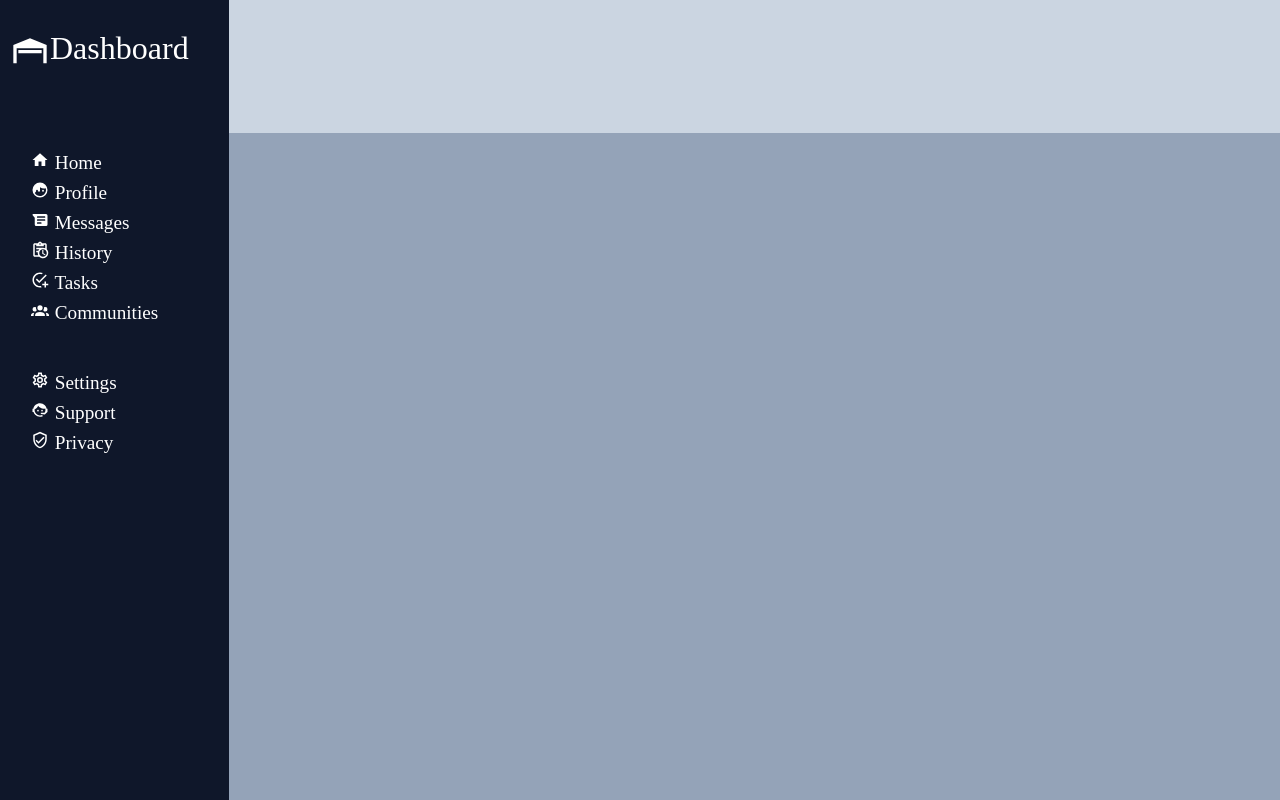
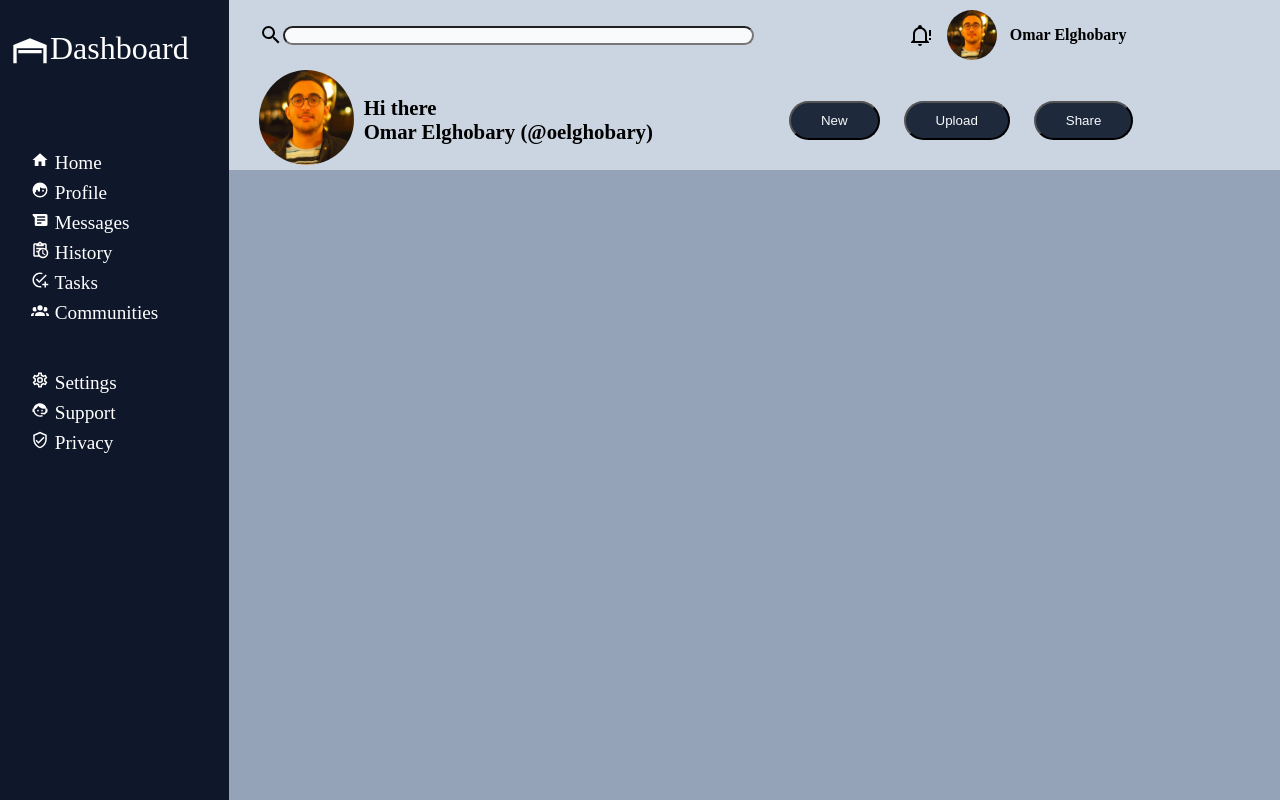
Before and after one commit to omarelghobary/admin-dashboard, a plain HTML site: page index.html in a window 1280 px wide. Drawn offline with Linux system fonts and the light colour scheme.

Commit message:
Add header components, search, profile info and buttons

```diff
--- a/index.html
+++ b/index.html
@@ -31,8 +31,29 @@
         </div>
 
         <div class="header">
+            <div class="search">
+                 <img src="svg/magnify.svg" alt="search icon">
+                 <input type="text" name="" id="">
+            </div>
+            <div class="profile">
+                 <img src="svg/bell-alert-outline.svg" alt="notification icon">
+                 <img class="elghobary-small-pp" src="img/oelghobary.jpeg" alt="">
+                 <div>Omar Elghobary</div>
+            </div>
+            <div class="profile-info">
+                <img class="elghobary-pp" src="img/oelghobary.jpeg" alt="profile icon">
+                <div>
+                <div>Hi there</div>
+                <div>Omar Elghobary (@oelghobary)</div>
+                </div>
+            </div>
+            <div class="buttons">
+                <button>New</button>
+                <button>Upload</button>
+                <button>Share</button>
+            </div>
+        </div>
 
-        </div>
         <div class="main-content">
 
         </div>
--- a/style.css
+++ b/style.css
@@ -45,7 +45,86 @@ ul li{
 .header{
     grid-column: 2/4;
     background-color: #cbd5e1;
+    display: grid;
+    grid-template-columns: repeat(2,1fr);
+    grid-template-rows: repeat(2,.5fr);
+    place-items: start;
 }
+
+ .search{
+    height: 100%;
+    width: 100%;
+    display: flex;
+    align-items: center;
+    padding: 0 0 0 30px;
+
+}
+
+input{
+    border-radius: 20px;
+    background-color: #f8fafc;
+    flex-grow: 1;
+}
+
+.profile{
+    display: flex;
+    width: 100%;
+    height: 100%;
+    justify-content: center;
+    padding: 10px;
+}
+
+.profile > div{
+    align-self: center;
+    padding: 0 0 0 13px;
+    font-weight: bold;
+}
+
+.profile img[alt="notification icon"]{
+    padding: 0 15px 0 0;
+
+}
+
+.elghobary-small-pp{
+    height: 50px;
+    border-radius: 100%;
+}
+
+.profile-info{
+    grid-column: 1/2;
+    grid-row:2/3;
+    display: flex;
+    padding: 0 0 0 30px;
+    align-items: center;
+}
+
+.profile-info > div{
+    font-size: 1.3rem;
+    font-weight: bold;
+    margin-left: 10px;
+}
+
+
+.elghobary-pp{
+    height: 100px;
+    border-radius: 100%;
+    padding: 0 0 5px 0;
+}
+
+.buttons{
+    place-self: center;
+    margin-right: 7rem;
+
+}
+
+button{
+    padding: 10px 30px;
+    margin: 0 10px 0 10px;
+    border-radius: 20px;
+    color: #f8fafc;
+    background-color: #1e293b;
+}
+
 
 .main-content{
     background-color: #94a3b8;
```
Also changed, not shown: img/oelghobary.jpeg (added), svg/bell-alert-outline.svg (added), svg/magnify.svg (added), 1 other file.
